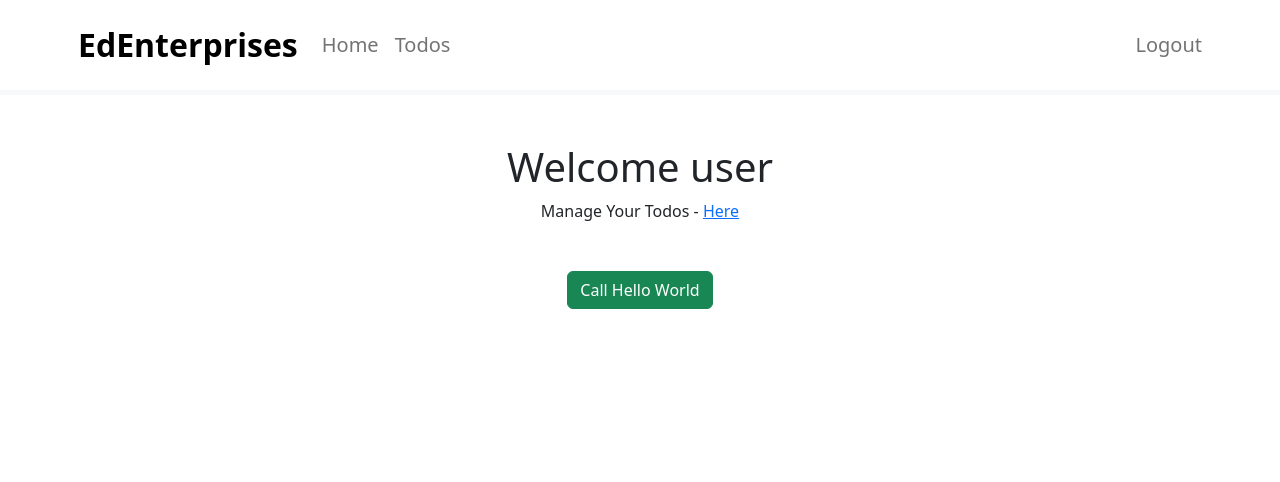
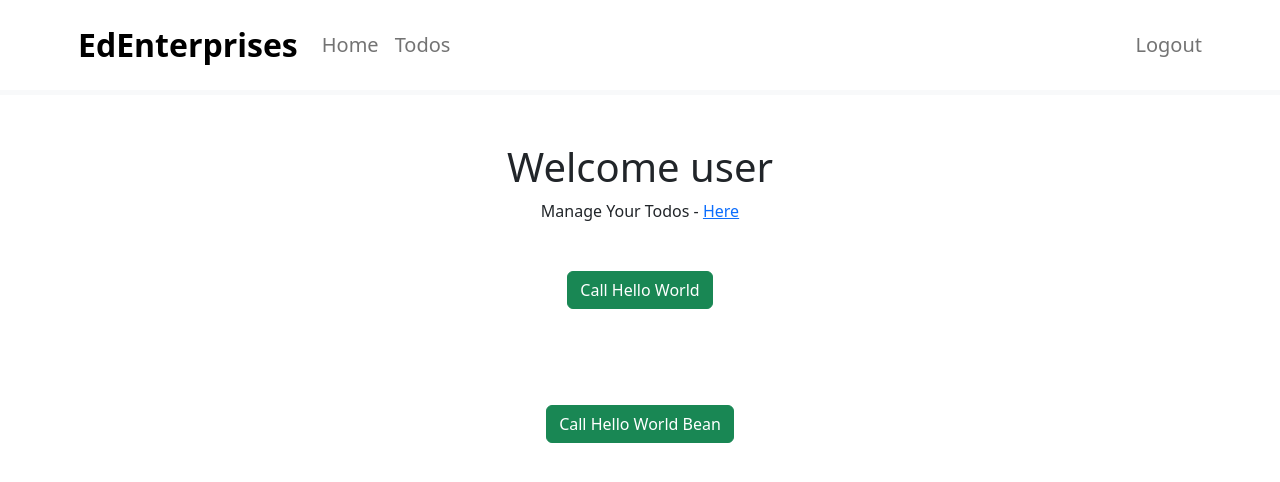
Before and after one commit to JSE955/fullstack-todo, a React (Create React App) app: page / in a window 1280 px wide. Both pictures are taken after a click on the button "login". Shown: the top 482 px of the page. Built offline with nearby package versions, Linux system fonts and the light colour scheme.

Commit message:
Implemented call to Bean endpoint

```diff
--- a/src/components/todo/WelcomeComponent.jsx
+++ b/src/components/todo/WelcomeComponent.jsx
@@ -1,9 +1,12 @@
 import {useParams, Link} from 'react-router-dom'
 import axios from 'axios'
+import { useState } from 'react'
 
 function WelcomeComponent() {
 
     const {username} = useParams()
+
+    const [message, setMessage ] = useState(null)
 
     function callHelloWorldRestApi() {
         console.log('called')
@@ -11,11 +14,19 @@ function WelcomeComponent() {
             .then((response) => successfulResponse(response))
             .catch((error) => errorResponse(error))
             .finally( () => console.log('cleanup'))
+    }
 
+    function callHelloWorldBeanRestApi() {
+        console.log('calledBean')
+        axios.get('http://localhost:8080/hello-world-bean')
+             .then((response) => successfulResponse(response))
+             .catch((error) => errorResponse(error))
+             .finally( () => console.log('cleanup'))
     }
 
     function successfulResponse(response) {
         console.log(response)
+        setMessage(response.data.message)
     }
 
     function errorResponse(error) {
@@ -32,6 +43,12 @@ function WelcomeComponent() {
                 <button className="btn btn-success m-5" onClick={callHelloWorldRestApi}>
                     Call Hello World</button>
             </div>
+            <div className="text-info">{message}</div>
+            <div>
+                <button className="btn btn-success m-5" onClick={callHelloWorldBeanRestApi}>
+                    Call Hello World Bean</button>
+            </div>
+            <div className="text-info">{message}</div>
         </div>
     )
 }
```
